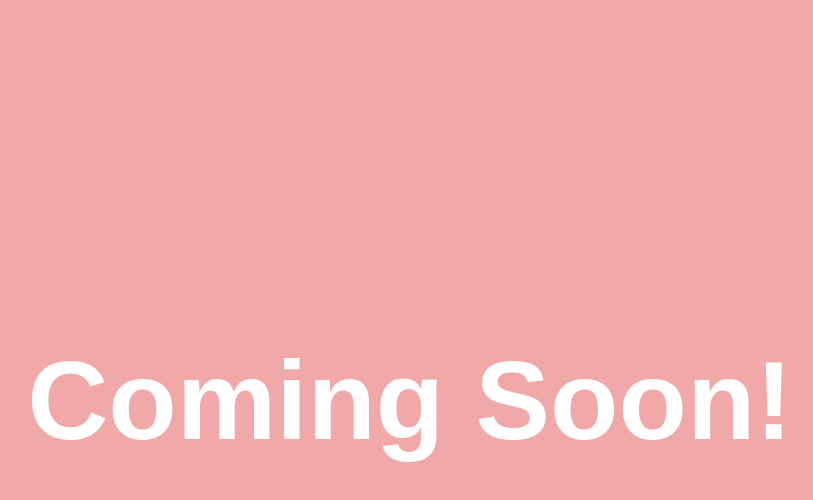
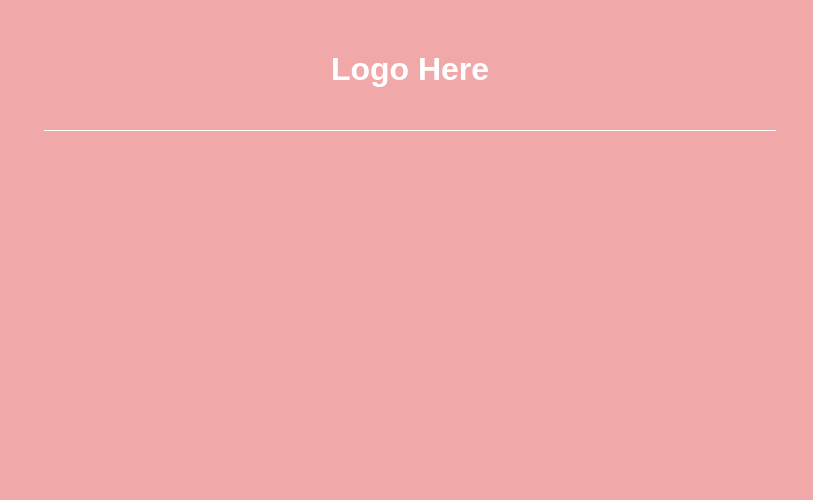
Before and after one commit to ryanrw/ma-li-la, a Gatsby site: page / in a window 1280 px wide. Shown: the whole page, without its empty margins (230-1043 px from the left). Built offline with nearby package versions, Linux system fonts and the light colour scheme; Gatsby itself is replaced by a stand-in of ours.

Commit message:
add main page

```diff
--- /dev/null
+++ b/src/components/main.tsx
@@ -0,0 +1,36 @@
+import React from 'react'
+import Layout from './layout'
+import Header from './helmet'
+import styled from '@emotion/styled'
+
+const MainSection = styled.div`
+  box-sizing: border-box;
+  display: flex;
+  flex-flow: column;
+  align-items: center;
+  text-align: center;
+  color: #fff;
+  margin: 30px;
+`
+
+const Line = styled.div`
+  border-top: 1px solid #fff;
+  width: 60%;
+  margin: 20px 0;
+`
+
+const MainPage: React.FC = () => {
+  return (
+    <Layout>
+      <Header pageTitle='เบเกอรี่แสนอร่อย' />
+      <MainSection>
+        {/* Logo will be here, some day. Stay tune! */}
+        <h1>Logo Here</h1>
+        {/* I have a problem with Ilustrator, so use this hr first. */}
+        <Line />
+      </MainSection>
+    </Layout>
+  )
+}
+
+export default MainPage
--- a/src/pages/index.tsx
+++ b/src/pages/index.tsx
@@ -1,16 +1,12 @@
 import React from 'react'
 import { useSiteMetaData } from '../utils'
 import Maintenance from '../components/maintenance'
+import MainPage from '../components/main'
 
 const IndexPage: React.FC = () => {
   const data = useSiteMetaData()
-  console.log(data.isMaintenance)
 
-  return data.isMaintenance ? (
-    <Maintenance />
-  ) : (
-    <div>{/* develop some miracle here! */}</div>
-  )
+  return !data.isMaintenance ? <Maintenance /> : <MainPage />
 }
 
 export default IndexPage
```
